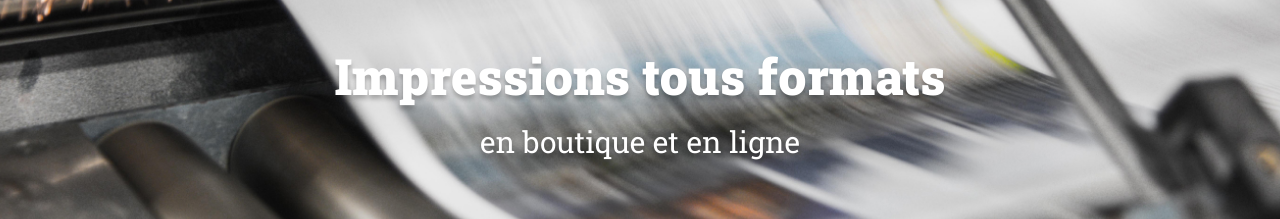
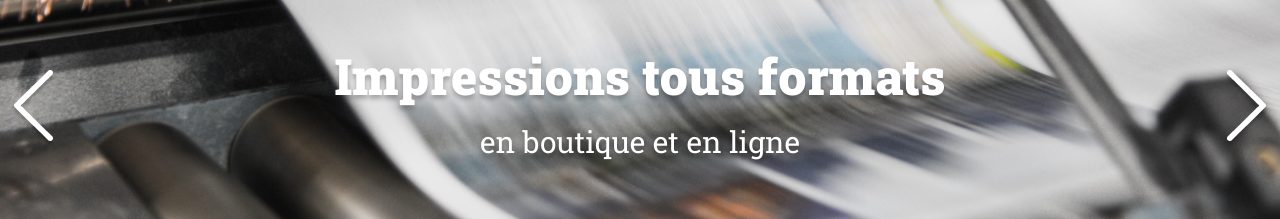
Before and after one commit to Nathan2IQ/PrintIt, a plain HTML site: page Print-it-main/index.html in a window 1280 px wide. Shown: the part 227-446 px from the top of the page. Drawn offline with Linux system fonts and the light colour scheme.

Commit message:
Flèches de navigation
Ajout des fleches de nav

```diff
--- a/Print-it-main/index.html
+++ b/Print-it-main/index.html
@@ -17,12 +17,27 @@
 	<a class="btn devis" href="mailto:contact@print-it.tld">Devis</a>
 </header>
 <main>
+
+
+
+
+
 	<div id="banner">
 		<img class="banner-img" src="./assets/images/slideshow/slide1.jpg" alt="Banner Print-it">
 		<p>Impressions tous formats <span>en boutique et en ligne</span></p>
+		<img class="arrow arrow_left" src="./assets/images/arrow_left.png" alt="Flèche de gauche">
+		<img class="arrow arrow_right" src="./assets/images/arrow_right.png" alt="Flèche de droite">
 		<div class="dots">
 		</div>
 	</div>
+
+
+
+
+
+
+
+
 	<section id="about-us" class="container">
 		<div>
 			<h2>Qui sommes-nous ?</h2>
```
Also changed, not shown: Print-it-main/assets/style.css (+19 -0 lines).
